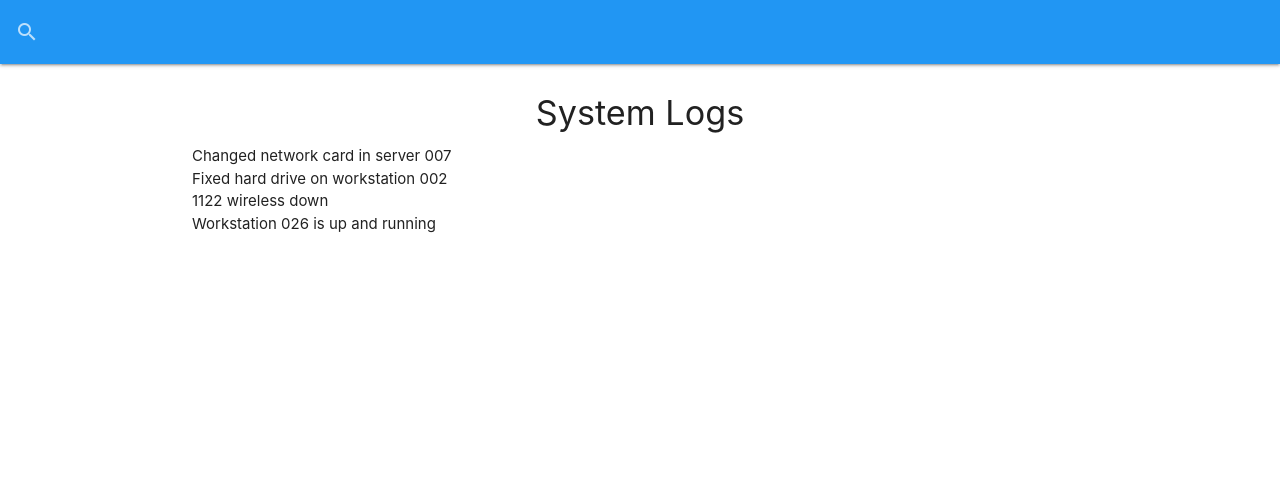
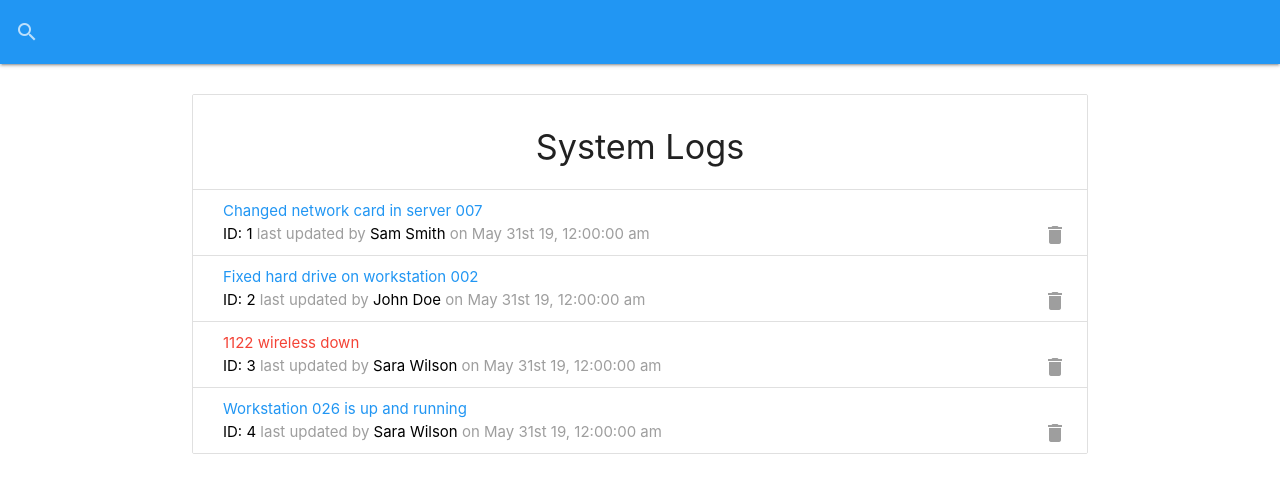
Before and after one commit to pranjaljately/it-logger, a React (Create React App) app: page / in a window 1280 px wide. Shown: the top 492 px of the page. Built offline with nearby package versions, Linux system fonts and the light colour scheme; data requests are answered from the project's data file; the HTML template or start-up script is replaced by a standard one.

Commit message:
LogItem and preloader component

```diff
--- a/package.json
+++ b/package.json
@@ -4,8 +4,10 @@
   "private": true,
   "dependencies": {
     "materialize-css": "^1.0.0",
+    "moment": "^2.24.0",
     "react": "^16.9.0",
     "react-dom": "^16.9.0",
+    "react-moment": "^0.9.2",
     "react-scripts": "3.1.1"
   },
   "scripts": {
--- /dev/null
+++ b/src/components/layout/Preloader.js
@@ -0,0 +1,11 @@
+import React from 'react';
+
+const Preloader = () => {
+  return (
+    <div className='progress blue lighten-4'>
+      <div className='indeterminate blue'></div>
+    </div>
+  );
+};
+
+export default Preloader;
--- a/src/components/logs/LogItem.js
+++ b/src/components/logs/LogItem.js
@@ -0,0 +1,35 @@
+import React from 'react';
+import PropTypes from 'prop-types';
+import Moment from 'react-moment';
+
+const LogItem = ({ log }) => {
+  return (
+    <li className='collection-item'>
+      <div>
+        <a
+          href='#edit-log-modal'
+          className={`modal-trigger ${
+            log.attention ? 'red-text' : 'blue-text'
+          }`}
+        >
+          {log.message}
+        </a>
+        <br />
+        <span className='grey-text'>
+          <span className='black-text'>ID: {log.id} </span>last updated by{' '}
+          <span className='black-text'>{log.tech}</span> on{' '}
+          <Moment format='MMM Do YY, h:mm:ss a'>{log.date}</Moment>
+        </span>
+        <a href='#!' className='secondary-content'>
+          <i className='material-icons grey-text'>delete</i>
+        </a>
+      </div>
+    </li>
+  );
+};
+
+LogItem.propTypes = {
+  log: PropTypes.object.isRequired,
+};
+
+export default LogItem;
--- a/src/components/logs/Logs.js
+++ b/src/components/logs/Logs.js
@@ -1,4 +1,6 @@
 import React, { useState, useEffect } from 'react';
+import LogItem from './LogItem';
+import Preloader from '../layout/Preloader';
 
 const Logs = () => {
   const [logs, setLogs] = useState([]);
@@ -20,19 +22,19 @@
   };
 
   if (loading) {
-    return <h4>Loading...</h4>;
+    return <Preloader />;
   }
 
   return (
     <div>
-      <ul className='collection-with-header'>
+      <ul className='collection with-header'>
         <li className='collection-header'>
           <h4 className='center'>System Logs</h4>
         </li>
         {!loading && logs.length === 0 ? (
           <p className='center'>No logs to show...</p>
         ) : (
-          logs.map(log => <li>{log.message}</li>)
+          logs.map(log => <LogItem key={log.id} log={log} />)
         )}
       </ul>
     </div>
```
Also changed, not shown: 1 other file (tests, documents, lock files or other folders).
